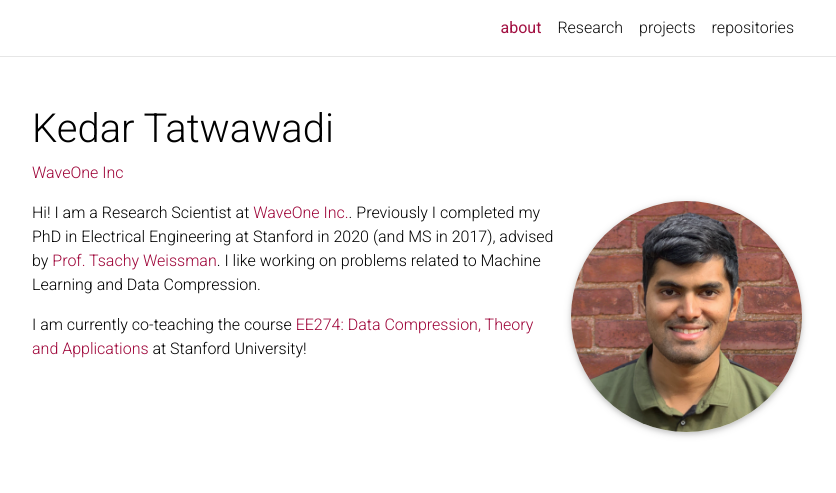
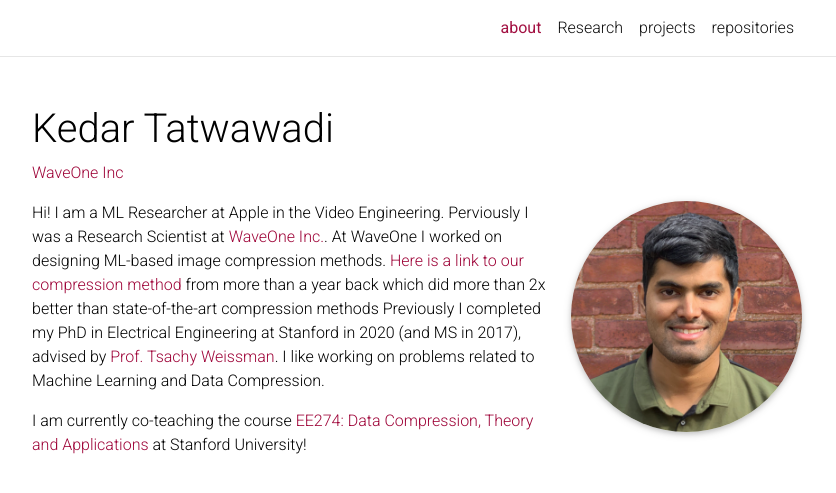
Before and after one commit to kedartatwawadi/kedartatwawadi.github.io, a Jekyll site: the page built from _pages/about.md, in a window 1280 px wide. Shown: the top 493 px of the page, without its empty margins (223-1059 px from the left). Built offline with Jekyll 4.4.1, drawn with Linux system fonts in a browser that asks for light colours; full-size pictures stand in for the smaller copies a plugin makes; comment, search, counter and statistics services are not loaded; a style sheet for code colours, icons or effects is not loaded.

Commit message:
Update about.md

```diff
--- a/_pages/about.md
+++ b/_pages/about.md
@@ -13,6 +13,6 @@ news: false  # includes a list of news items
 selected_papers: false # includes a list of papers marked as "selected={true}"
 social: false # includes social icons at the bottom of the page
 ---
-Hi! I am a Research  Scientist at [WaveOne Inc.](). Previously I completed my PhD in Electrical Engineering at Stanford in 2020 (and MS in 2017), advised by [Prof. Tsachy Weissman](). I like working on problems related to Machine Learning and Data Compression.
+Hi! I am a ML Researcher at Apple in the Video Engineering. Perviously I was a Research  Scientist at [WaveOne Inc.](). At WaveOne I worked on designing ML-based image compression methods. [Here is a link to our compression method](https://wave-one.github.io/iframe_comparisons/) from more than a year back which did more than 2x better than state-of-the-art compression methods Previously I completed my PhD in Electrical Engineering at Stanford in 2020 (and MS in 2017), advised by [Prof. Tsachy Weissman](). I like working on problems related to Machine Learning and Data Compression.
 
 I am currently co-teaching the course [EE274: Data Compression, Theory and Applications](https://stanforddatacompressionclass.github.io/Fall22/) at Stanford University!
```
